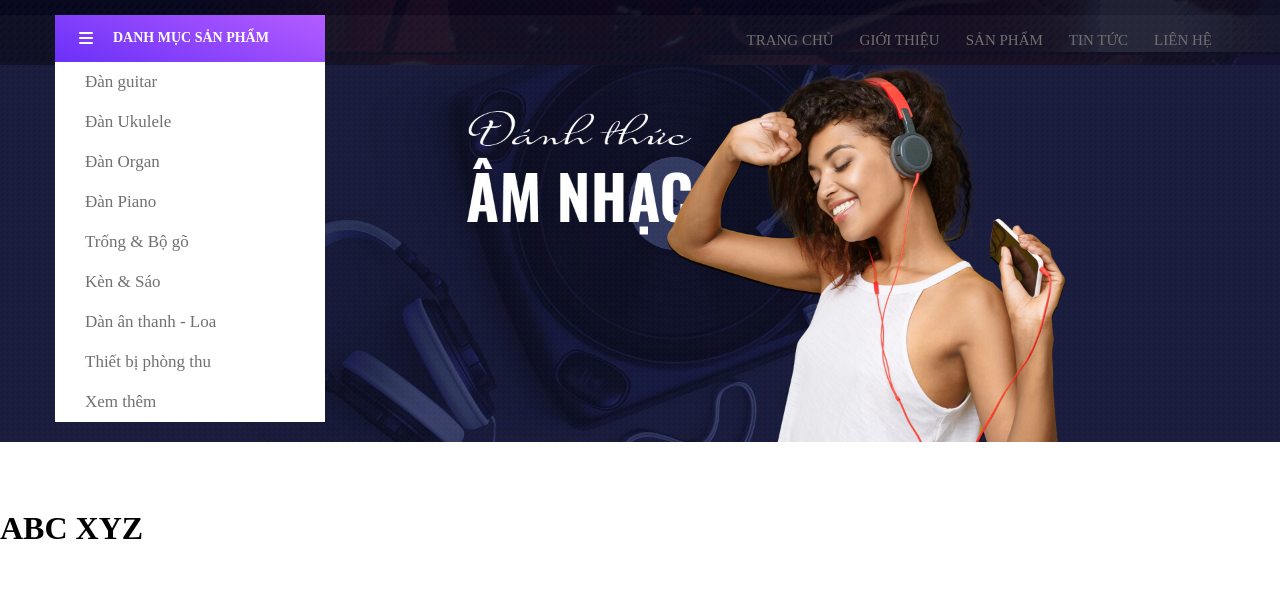
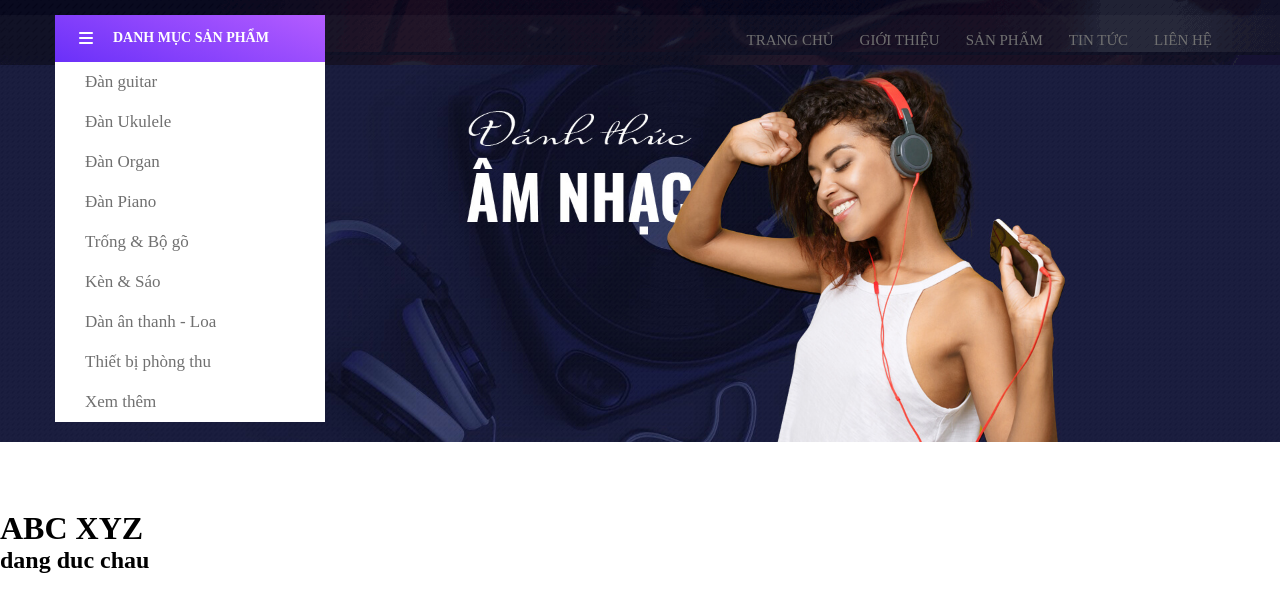
Before and after one commit to Sabols2k/web_musical, a plain HTML site: page index.html in a window 1280 px wide. Shown: the part 190-800 px from the top of the page. Drawn offline with Linux system fonts and the light colour scheme.

Commit message:
update lần 2

```diff
--- a/index.html
+++ b/index.html
@@ -131,6 +131,7 @@
     </div>
     <div class="">
         <h1>ABC XYZ</h1>
+        <h2> dang duc chau </h2>
     </div>
 </body>
 </html>
```
